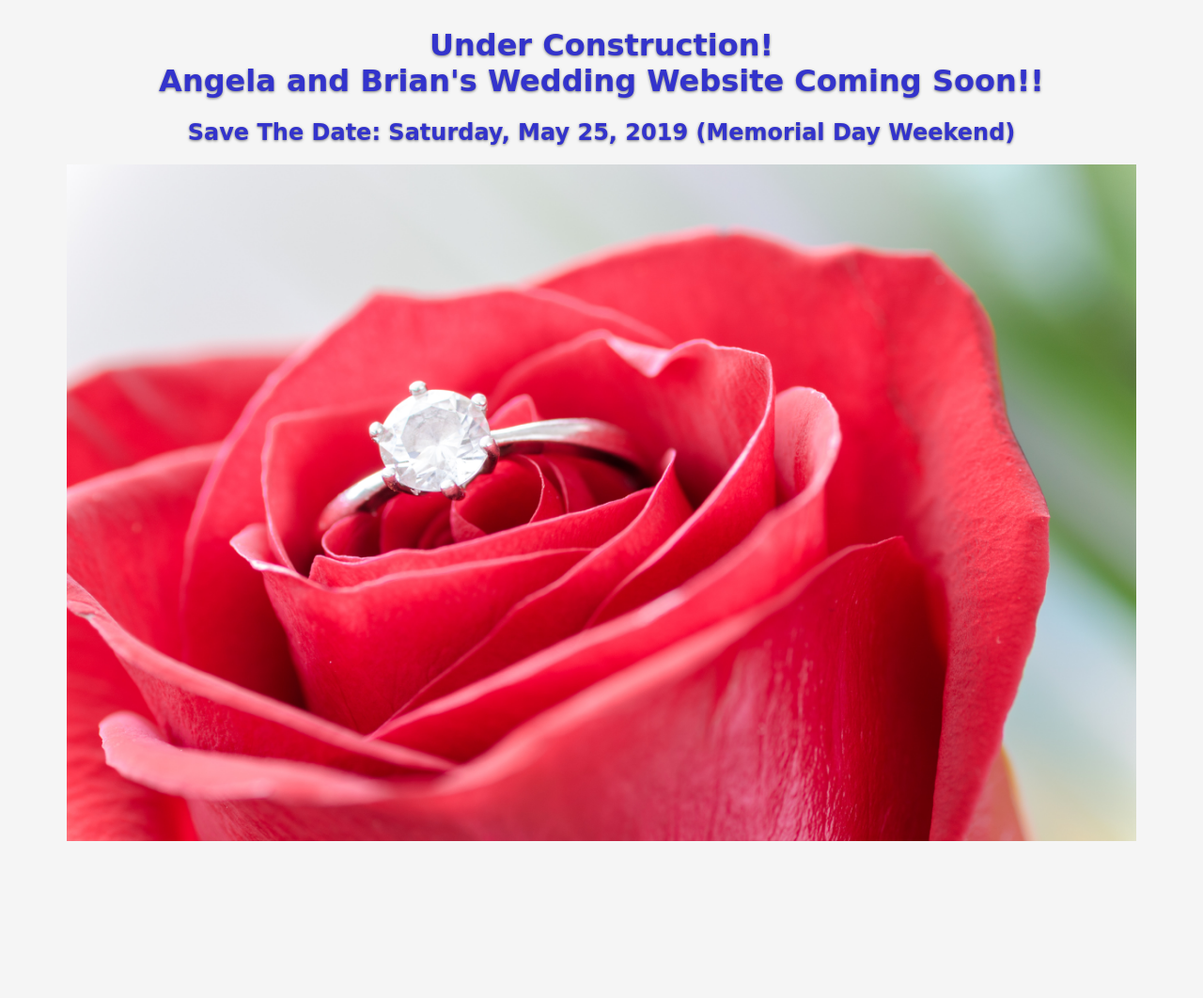
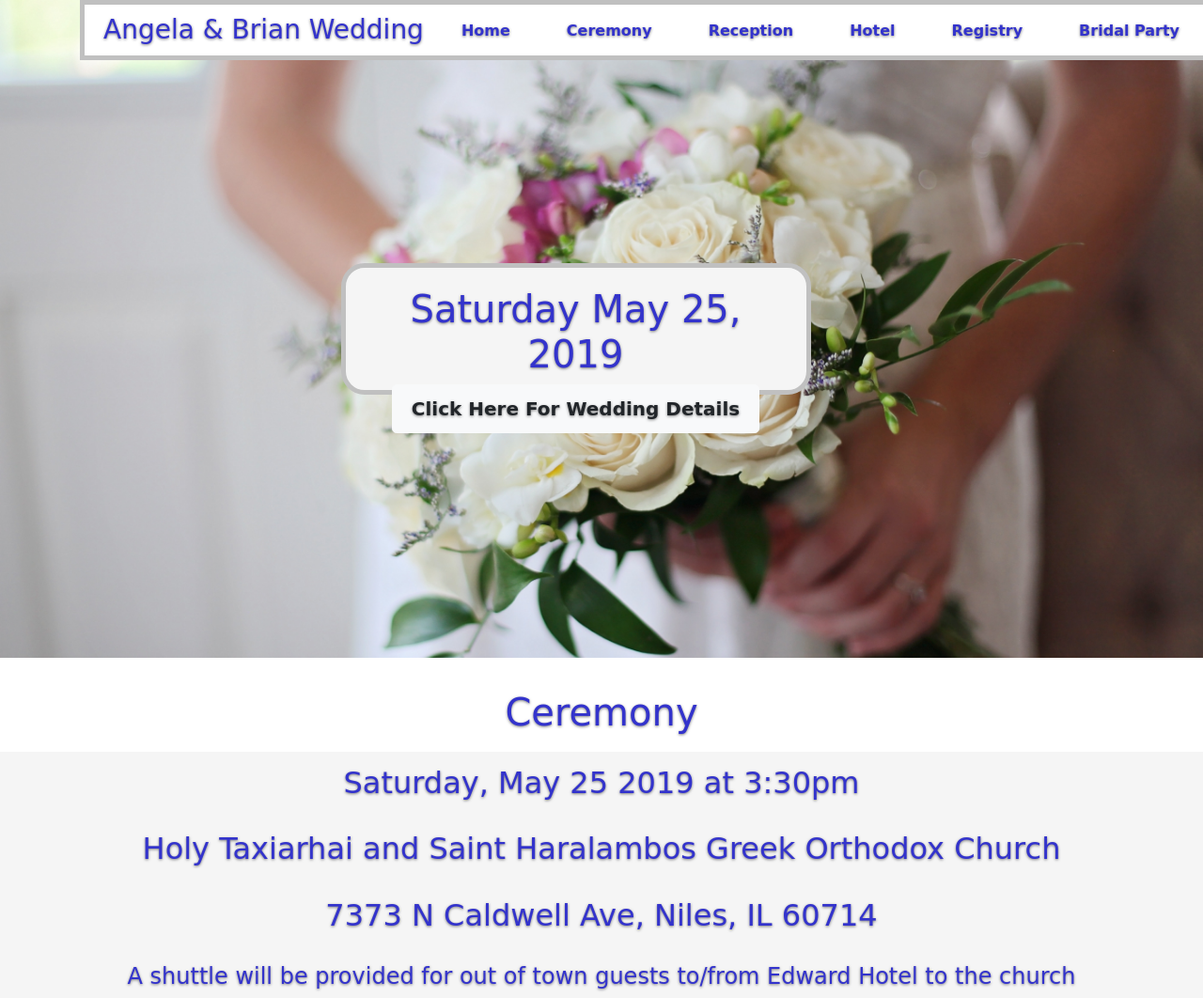
Before and after one commit to ADFrys/angelabrianwedding2019, a Django app: page / in a window 1280 px wide. Shown: the whole page at 94% size. Before the commit the page ends 895 px from the top, so only its background shows below. Run offline with Django 3.2, Linux system fonts and the light colour scheme; some libraries are stand-ins or nearby versions.

Commit message:
update styles and add text.

```diff
--- a/eventdetails/static/css/styles.css
+++ b/eventdetails/static/css/styles.css
@@ -110,6 +110,10 @@ body {
   }
 }
 
+#Ceremony {
+ padding-top: 10px;
+  margin-bottom: 40px;
+}
 
 /*
  * Cover
--- a/templates/mainpage.html
+++ b/templates/mainpage.html
@@ -16,13 +16,13 @@
 					<nav>
 						<ul class="nav masthead-nav">
 							<li class="active">
-								<a href="#">Home</a>
+								<a href="/">Home</a>
 							</li>
 							<li>
-								<a href="#">Ceremony</a>
+								<a href="#Ceremony">Ceremony</a>
 							</li>
 							<li>
-								<a href="#">Reception</a>
+								<a href="#Reception">Reception</a>
 							</li>
 							<li>
 								<a href="#">Hotel</a>
@@ -39,11 +39,22 @@
 			</div>
 			<div class="inner cover">
 				<h1 class="cover-heading">Saturday May 25, 2019</h1>
-              <a href="#" class="btn btn-lg btn-light">Click Here For Wedding Details</a>
+              <a href="#Ceremony" class="btn btn-lg btn-light">Click Here For Wedding Details</a>
 			</div>
 		</div>
-
 	</div>
 </div>
+<div id="Ceremony">
+	<br>
+	<h1>Ceremony</h1>
+	<br />
+	<h2>Saturday, May 25 2019 at 3:30pm</h2><br>
+	<h2>Holy Taxiarhai and Saint Haralambos Greek Orthodox Church</h2>
+	<br>
+	<h2>7373 N Caldwell Ave, Niles, IL 60714</h2>
+	<br>
+	<h4>A shuttle will be provided for out of town guests to/from Edward Hotel to the church</h4>
+</div>
+
 </body>
 </html>
--- a/weddingwebsite/urls.py
+++ b/weddingwebsite/urls.py
@@ -20,6 +20,6 @@ from django.conf.urls.static import static
 
 urlpatterns = [
     path('admin/', admin.site.urls),
-    path('', views.home),
+    path('', views.mainpage),
     path('mainpage/', views.mainpage)
 ]
```
